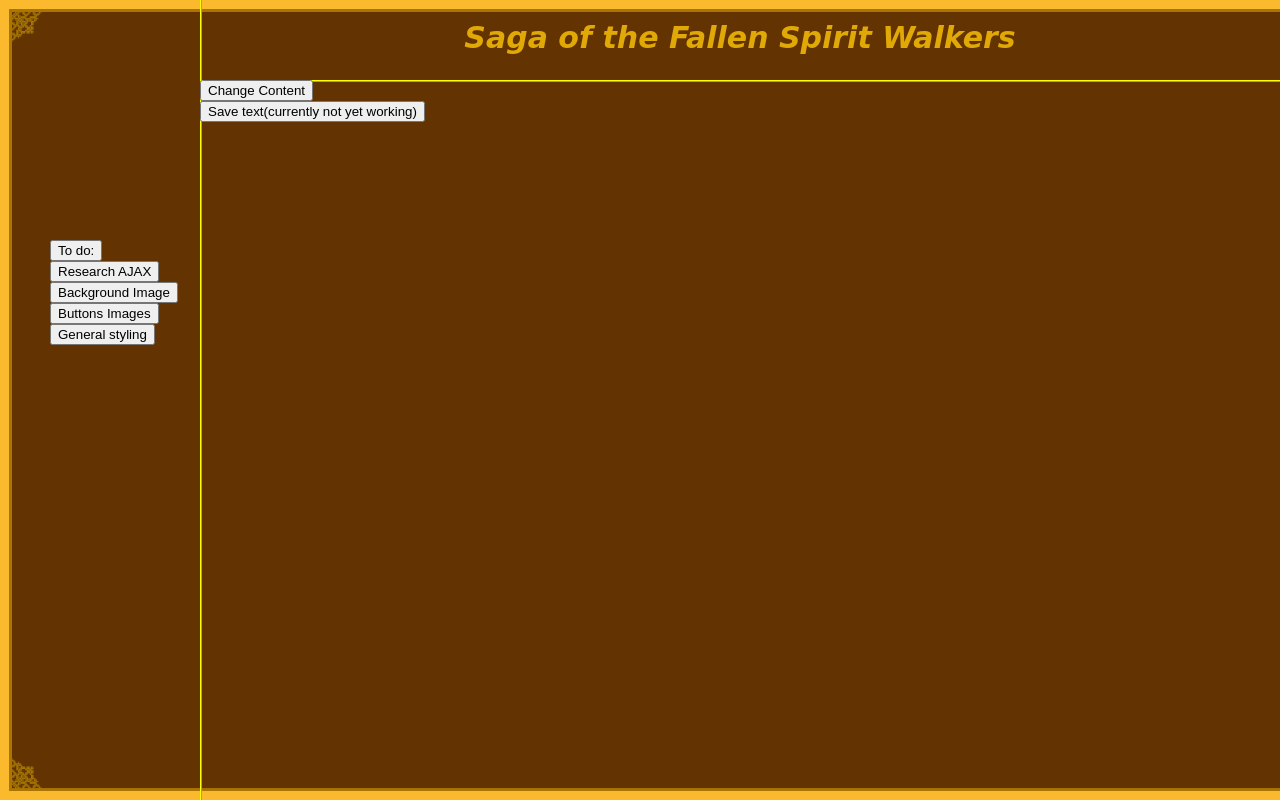
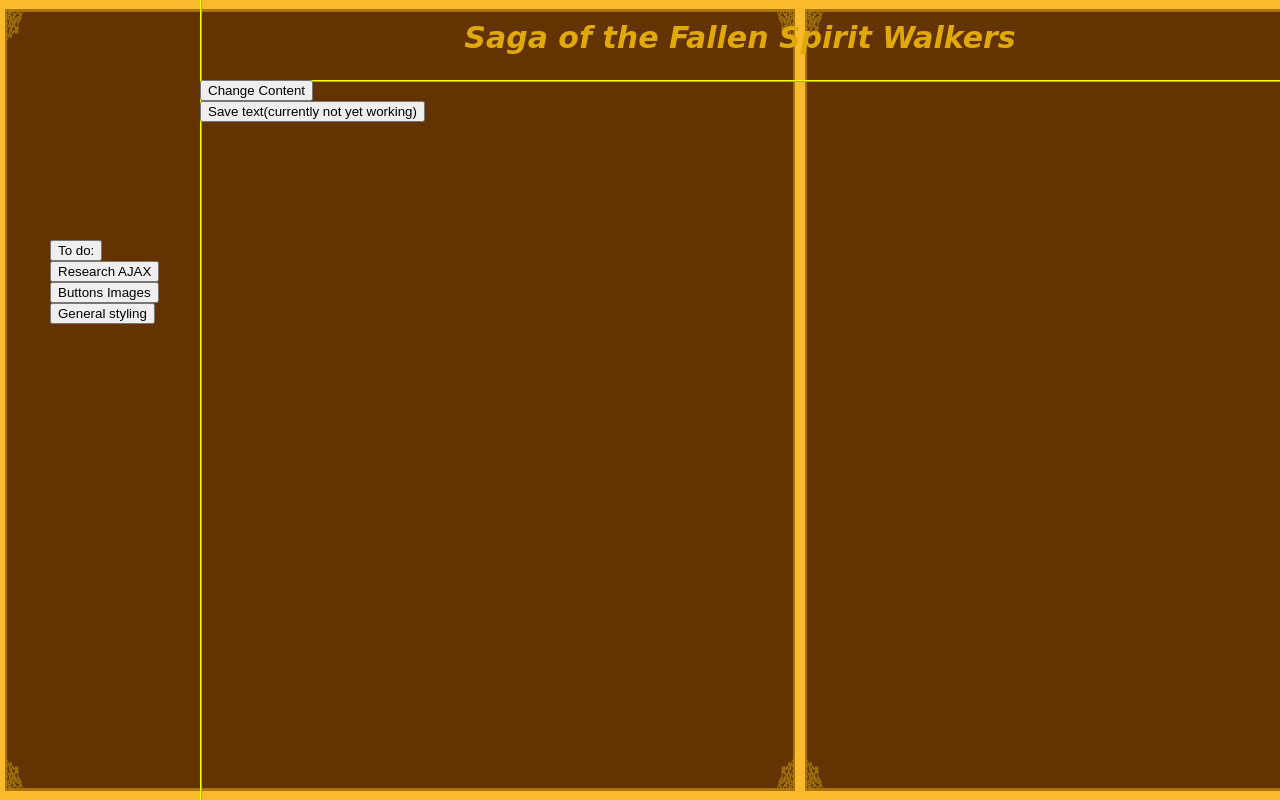
Before and after one commit to KyleLukassen/InternShipGame, a PHP site: page / in a window 1280 px wide. Run offline with PHP 8.4, Linux system fonts and the light colour scheme.

Commit message:
background image

```diff
--- a/Index.html
+++ b/Index.html
@@ -12,7 +12,6 @@
                 <div class="SideBarBtns">
                     <button>To do:</button><br>
                     <button>Research AJAX</button><br>
-                    <button>Background Image</button><br>
                     <button>Buttons Images</button><br>
                     <button>General styling</button><br>
                 </div>
--- a/Style/stylesheet.css
+++ b/Style/stylesheet.css
@@ -1,6 +1,6 @@
 body{
     background-image: url("../Images/BackgroundImage.png");
-    background-size: cover;
+    background-size: 100vh 100vh;
     margin: 0%;
     padding: 0%;
     color: #e0a906;
```
